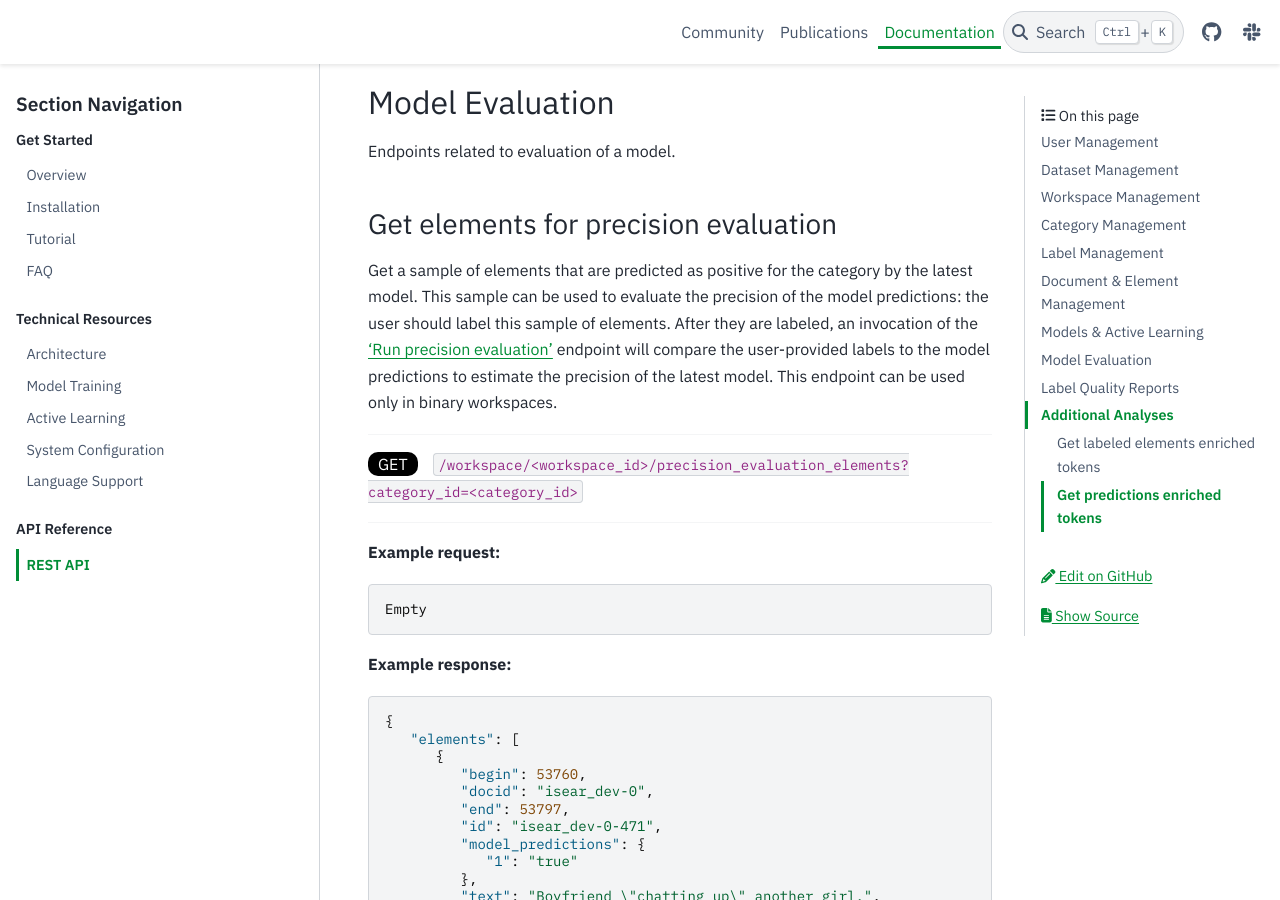
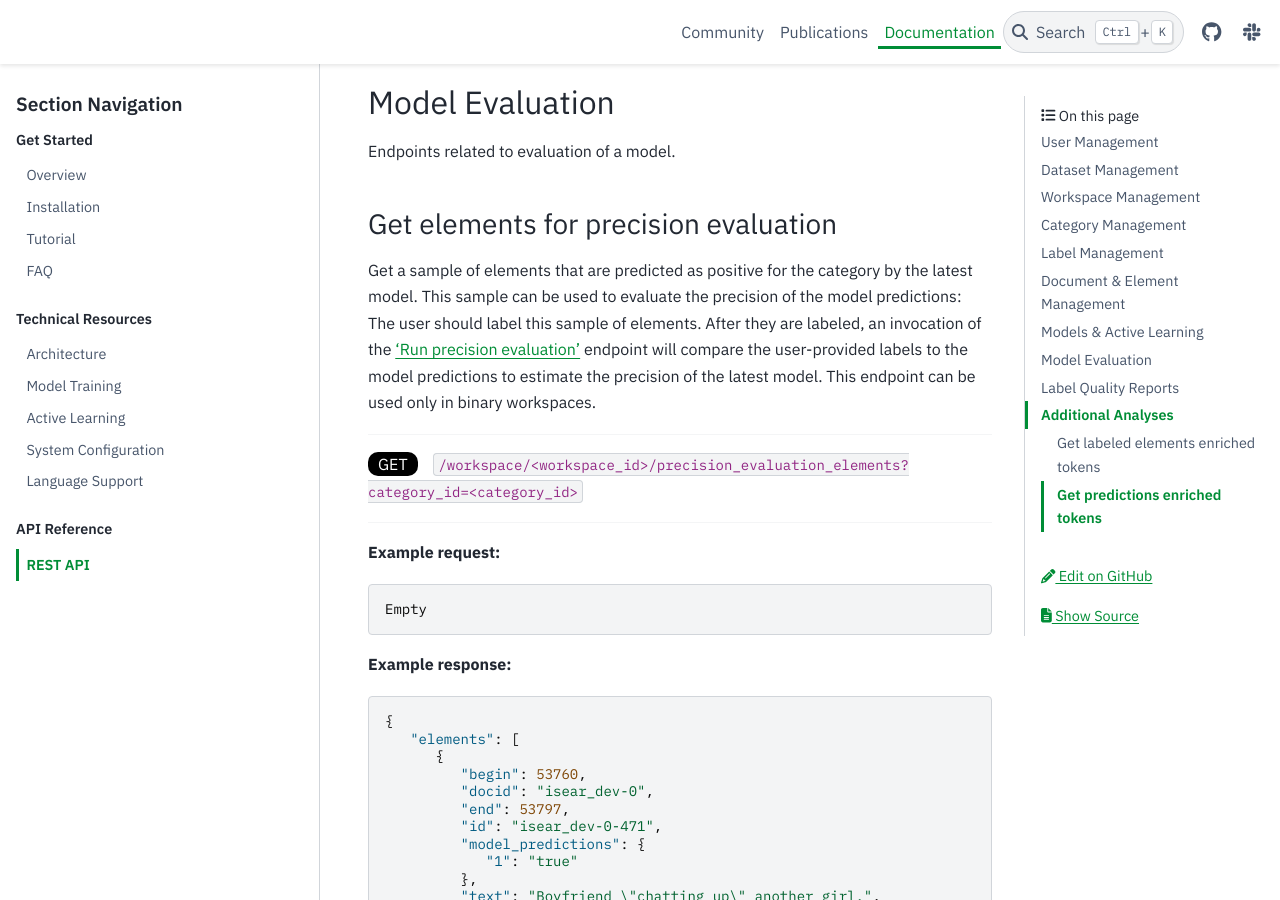
Before and after one commit to label-sleuth/label-sleuth.org, a Sphinx documentation site: the page built from docs/docs/dev/api.md, in a window 1280 px wide and 900 px high, scrolled down 22189 px. Built offline with Sphinx 7.4.7 and the PyData theme 0.15.4, drawn with Linux system fonts in a browser that asks for light colours.

```diff
--- a/docs/docs/dev/api.md
+++ b/docs/docs/dev/api.md
@@ -1581,7 +1581,7 @@ Endpoints related to evaluation of a model.
 
 ### Get elements for precision evaluation
 
-Get a sample of elements that are predicted as positive for the category by the latest model. This sample can be used to evaluate the precision of the model predictions: the user should label this sample of elements. After they are labeled, an invocation of the ['Run precision evaluation'](#run-precision-evaluation) endpoint will compare the user-provided labels to the model predictions to estimate the precision of the latest model. This endpoint can be used only in binary workspaces.
+Get a sample of elements that are predicted as positive for the category by the latest model. This sample can be used to evaluate the precision of the model predictions: The user should label this sample of elements. After they are labeled, an invocation of the ['Run precision evaluation'](#run-precision-evaluation) endpoint will compare the user-provided labels to the model predictions to estimate the precision of the latest model. This endpoint can be used only in binary workspaces.
 
 ---
 
```
